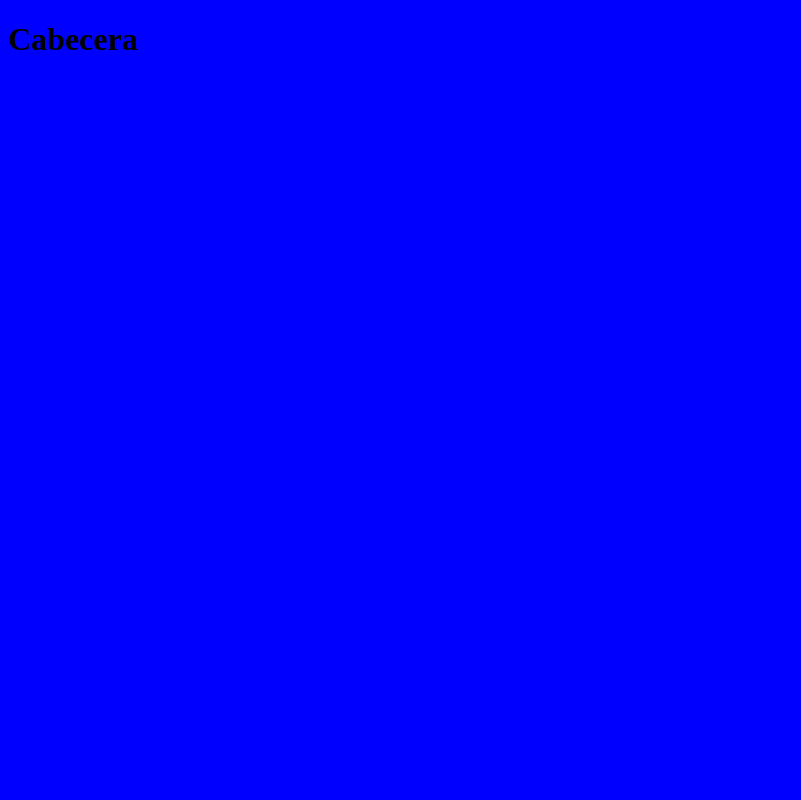
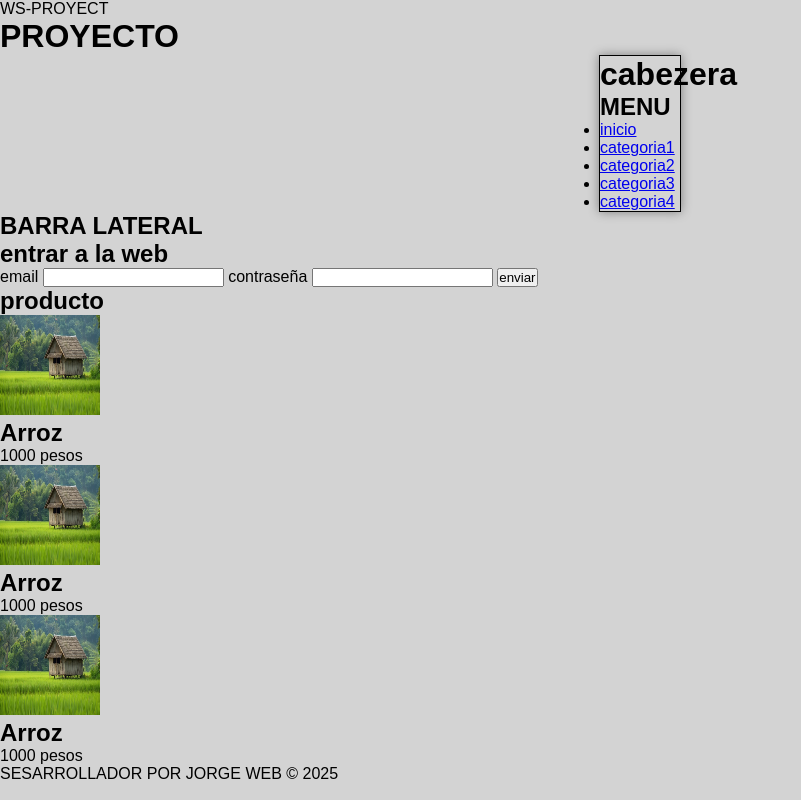
Before and after one commit to Dozus09/CSS, a plain HTML site: page INDEX.HTML in a window 1280 px wide. Shown: the whole page, without its empty margins (0-801 px from the left). Drawn offline with Linux system fonts and the light colour scheme; files that its build step writes are made by us from their sources.

Commit message:
dando forma al documento

```diff
--- a/INDEX.HTML
+++ b/INDEX.HTML
@@ -4,23 +4,85 @@
 <head>
     <meta charset="UTF-8">
     <meta name="viewport" content="width=device-width, initial-scale=1.0">
-    <link rel="stylesheet" href="./STYLE.CSS">
-    <title>WS-PROYECT</title>
+    <link rel="stylesheet" href="./hola.css" <title>WS-PROYECT</title>
 </head>
 
 <body>
-
+    <h1>PROYECTO</h1>
     <div id="container">
         <header id="header">
-            <h1>Cabecera</h1>
-            <div id="Logo">
+            <H1>cabezera</H1>
+            <div id="logo">
+            </div>
+
+        </header>
+        <!-- menu -->
+        <nav id="menu">
+            <H1>MENU</H1>
+            <ul>
+                <li>
+                    <a href="#">inicio</a>
+                </li>
+                <li>
+                    <a href="#">categoria1</a>
+                </li>
+                <li>
+                    <a href="#">categoria2</a>
+                </li>
+                <li>
+                    <a href="#">categoria3</a>
+                </li>
+                <li>
+                    <a href="#">categoria4</a>
+                </li>
+            </ul>
+        </nav>
+    </div>
+    <div id="content">
+        <!-- barra lateral -->
+        <aside id="lateral">
+            <H1>BARRA LATERAL</H1>
+            <div id="login" class="block_aside"></div>
+            <h1>entrar a la web</h1>
+            <form action="#" method="post">
+                <label for="email">email</label>
+                <input type="email" name="correo">
+                <label for="contraseña">contraseña</label>
+                <input type="password" name="contraseña">
+                <input type="submit" value="enviar">
+
+            </form>
+            <!-- contenido -->
+            <div id="central">
+                <h1>producto</h1>
+                <div class="product">
+                    <img src="./GRANERO.jpg" alt="" width="100xp" height="100xp">
+                    <h2>Arroz</h2>
+                    <p>1000 pesos</p>
+                </div>
+                <div class="product">
+                    <img src="./GRANERO.jpg" alt="" width="100xp" height="100xp">
+                    <h2>Arroz</h2>
+                    <p>1000 pesos</p>
+                </div>
+                <div class="product">
+                    <img src="./GRANERO.jpg" alt="" width="100xp" height="100xp">
+                    <h2>Arroz</h2>
+                    <p>1000 pesos</p>
+                </div>
 
             </div>
-        </header>
+
+        </aside>
+        <!-- footer -->
+        <footer id="footer">
+            <p>SESARROLLADOR POR JORGE WEB &copy; 2025</p>
 
 
+        </footer>
 
     </div>
+
 </body>
 
 </html>
--- a/STYLE/STYLE.CSS
+++ /dev/null
@@ -1,10 +0,0 @@
-/*
-etiqueta = nada
-etiqueta universal = *
-etiqueta id = #
-etiqueta de clase = .
-*/
-
-body {
-    background-color: blue;
-}
--- /dev/null
+++ b/hola.css
@@ -0,0 +1,24 @@
+/*
+etiqueta normal = nada
+etiqueta universal = *
+etiqueta id = #
+etiqueta clase = .
+
+*/
+
+* {
+    padding: 0px;
+    margin: 0px;
+    font-family: Arial, Helvetica, sans-serif;
+}
+
+body {
+    background: lightgrey;
+}
+
+#container {
+    width: 80px;
+    border: 1px solid black;
+    margin: 0px auto;
+    box-shadow: 0px 0px 10px gray;
+}
```
Also changed, not shown: .CSS (deleted), GRANERO.jpg (added).
